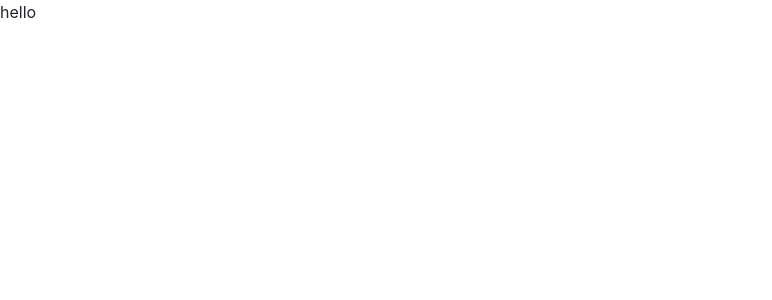
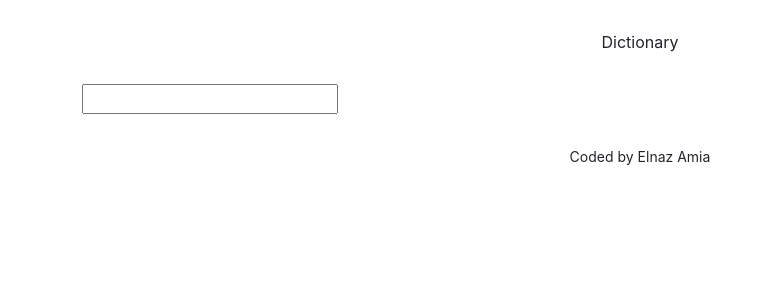
Before and after one commit to ElnazAmia/dictionary-react-app, a React (Create React App) app: page / in a window 1280 px wide. Shown: the top 300 px of the page, without its empty margins (0-772 px from the left). Built offline with nearby package versions, Linux system fonts and the light colour scheme.

Commit message:
Added search input

```diff
--- a/src/App.css
+++ b/src/App.css
@@ -0,0 +1,7 @@
+.App header{
+  text-align: center;
+  margin: 30px 0;
+}
+.App footer {
+  margin: 30px 0;
+}
--- a/src/App.js
+++ b/src/App.js
@@ -1,13 +1,15 @@
-
-import './App.css';
+import "./App.css";
+import Dictionary from "./Dictionary";
 
 function App() {
   return (
     <div className="App">
-      <header className="App-header">
-        hello
-
-      </header>
+      <div className="container">
+        <header className="App-header">Dictionary</header> <Dictionary />
+        <footer className="App-footer text-center">
+          <small>Coded by Elnaz Amia</small>
+        </footer>
+      </div>
     </div>
   );
 }
--- /dev/null
+++ b/src/Dictionary.js
@@ -0,0 +1,24 @@
+import React,{useState} from "react";
+
+export default function Dictionary(){
+
+    let [keyword, setKeyword]=useState("");
+    function handleSubmit(event){
+        event.preventDefault();
+
+        return(
+        alert(`Searching for ${keyword} definition`))
+
+    }
+    function handleChangeKeyword(event){
+        setKeyword(event.target.value)
+
+    }
+    return(
+        <div className="Dictionary">
+            <form onSubmit={handleSubmit}>
+                <input type="search" onChange={handleChangeKeyword} />
+            </form>
+        </div>
+    )
+}
```
